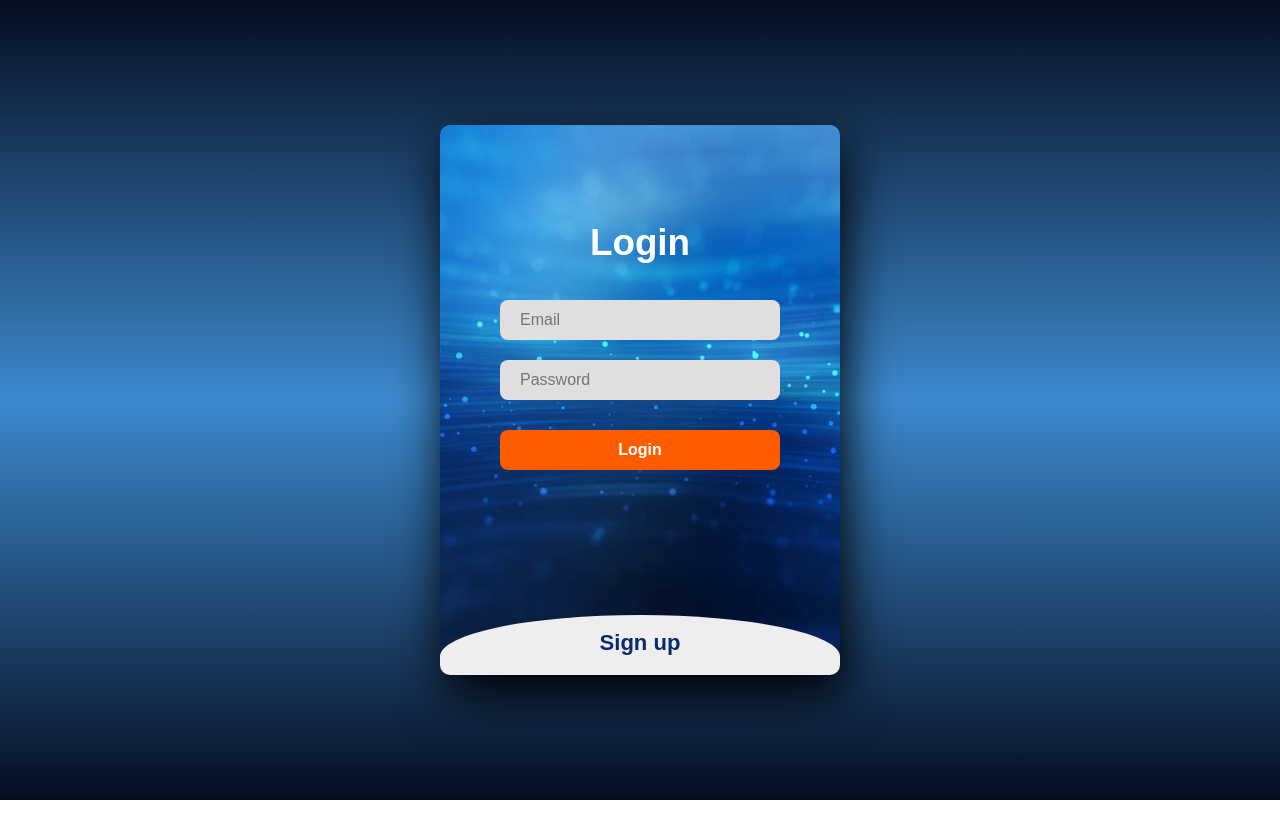
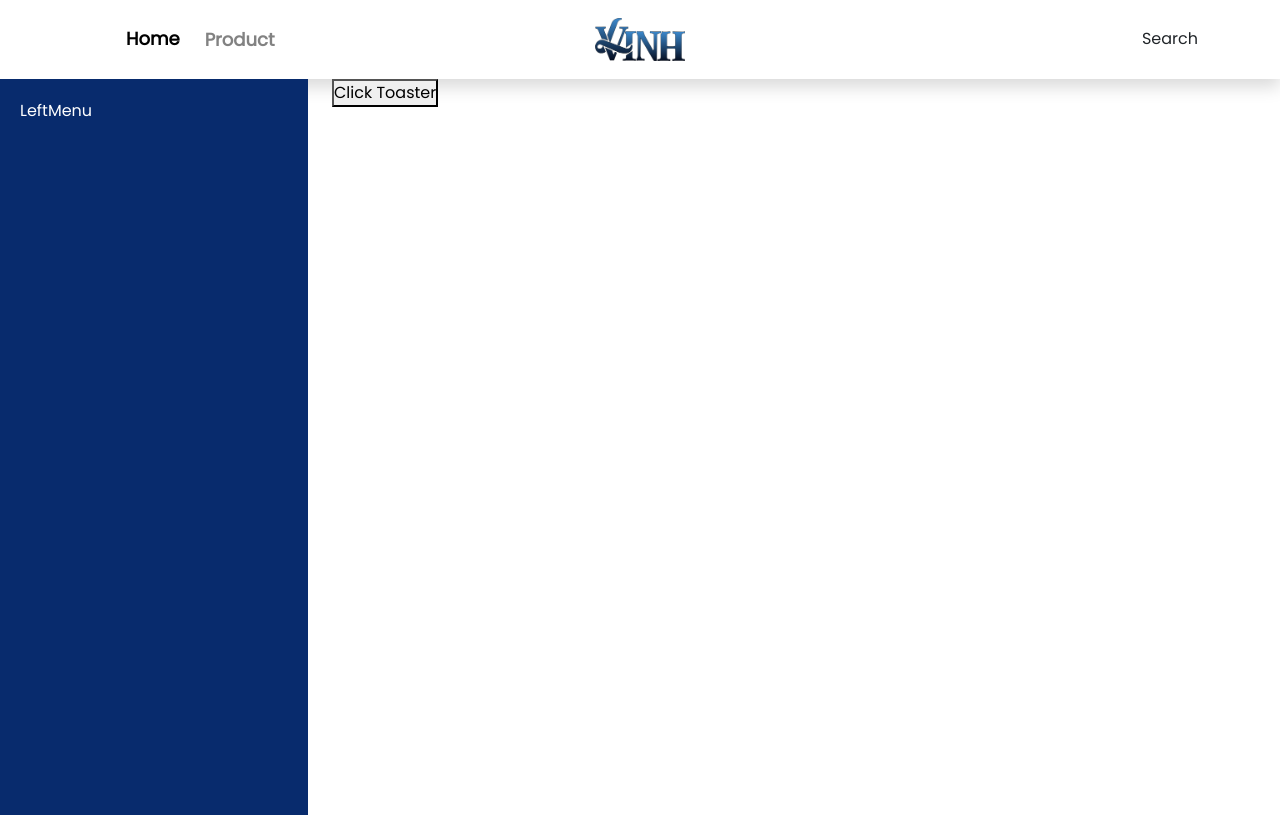
Before and after one commit to iswarning/mock-project, a React (Vite) app: page / in a window 1280 px wide. Before the commit this address led to /login. Built offline with nearby package versions, Linux system fonts and the light colour scheme.

Commit message:
update source code

```diff
--- a/src/App.jsx
+++ b/src/App.jsx
@@ -1,23 +1,26 @@
 import { useDispatch } from "react-redux";
-import { BrowserRouter, Route, Routes } from "react-router-dom";
+import { BrowserRouter, Route, Router, Routes } from "react-router-dom";
 import ProtectedRoute from "./components/ProtectedRoute";
 import Home from "./pages/home/Home";
 import WrapperLogin from "./pages/login/WrapperLogin";
+import TopMenu from "./components/TopMenu";
+import LeftMenu from "./components/LeftMenu";
 
 function App() {
   // const dispatch = useDispatch();
 
   return (
     <BrowserRouter>
-      <Routes>
-        <Route path="/login" element={<WrapperLogin />} />
-        <Route element={<ProtectedRoute />}>
+      <TopMenu />
+      <div className="row m-0 p-0">
+        <LeftMenu />
+        <Routes>
+          <Route path="/login" element={<WrapperLogin />} />
+          {/* <Route element={<ProtectedRoute />}> */}
           <Route path="/" element={<Home />} />
-          {/* <Route path="/products" element={<Products />} />
-          <Route path="/reviews" element={<Reviews />} />
-          <Route path="/checkout" element={<Checkout />} /> */}
-        </Route>
-      </Routes>
+          {/* </Route> */}
+        </Routes>
+      </div>
     </BrowserRouter>
   );
 }
--- /dev/null
+++ b/src/components/LeftMenu.jsx
@@ -0,0 +1,12 @@
+import React from "react";
+import "../styles/styleMenu.scss";
+
+function LeftMenu(props) {
+  return (
+    <div className="col-3 ps-0">
+      <div id="leftMenu">LeftMenu</div>
+    </div>
+  );
+}
+
+export default LeftMenu;
--- /dev/null
+++ b/src/components/TopMenu.jsx
@@ -0,0 +1,58 @@
+import React, { useState } from "react";
+import { useNavigate } from "react-router-dom";
+import logo from "../assets/logo.png";
+import "../styles/styleMenu.scss";
+
+function TopMenu(props) {
+  const navigate = useNavigate();
+  const [activeMenu, setActiveMenu] = useState("home");
+
+  const handleHome = () => {
+    setActiveMenu("home");
+    navigate("/");
+  };
+
+  return (
+    <div className="bg-white container-fluid shadow py-2   ">
+      <div className="container">
+        <div className="row">
+          <div className="col-5 text-align-items-center ">
+            <ul className="d-flex m-0 ">
+              <li>
+                <button
+                  className={` btn text-menu ${
+                    activeMenu === "home" ? "active" : ""
+                  }`}
+                  onClick={() => handleHome()}
+                >
+                  Home
+                  <span></span>
+                </button>
+              </li>
+              <li>
+                <button
+                  className={` btn text-menu ${
+                    activeMenu === "product" ? "active" : ""
+                  }`}
+                >
+                  Product
+                  <span></span>
+                </button>
+              </li>
+            </ul>
+          </div>
+          <div className="col-2 text-center ">
+            <span className="logo ">
+              <img src={logo} alt="" className="logo" />
+            </span>
+          </div>
+          <div className="col-5 text-align-items-center  ">
+            <div className="text-end w-100">Search</div>
+          </div>
+        </div>
+      </div>
+    </div>
+  );
+}
+
+export default TopMenu;
--- a/src/index.scss
+++ /dev/null
@@ -1,10 +0,0 @@
-$Blue: #082B6D;
-$lightBlue: #3C89CD;
-$darkBlue: #050D20;
-$primary: #FF5C00;
-$hoverPrimary: darken($primary, 10%);
-
-*{
-  padding: 0;
-  margin: 0;
-}
--- a/src/pages/home/Home.jsx
+++ b/src/pages/home/Home.jsx
@@ -14,7 +14,7 @@ const Home = () => {
   };
 
   return (
-    <div>
+    <div className="col-9">
       <Toaster
         toastOptions={{
           duration: 2000,
--- a/src/pages/login/style.scss
+++ b/src/pages/login/style.scss
@@ -1,6 +1,11 @@
-@import '../../index.scss';
+@import '../../styles/index.scss';
 
 .containerLogin{
+	position: absolute;
+	top: 0;
+	left: 0;
+	display: flex;
+	width: 100%;
 	margin: 0;
 	padding: 0;
 	display: flex;
--- /dev/null
+++ b/src/styles/index.scss
@@ -0,0 +1,21 @@
+@import url('https://fonts.googleapis.com/css2?family=Poppins');
+@import url('https://fonts.googleapis.com/css2?family=Montserrat');
+
+$Blue: #082B6D;
+$lightBlue: #3C89CD;
+$darkBlue: #050D20;
+$primary: #FF5C00;
+$hoverPrimary: darken($primary, 10%);
+
+*{
+  padding: 0;
+  margin: 0;
+}
+
+body {
+  font-family: "Poppins", sans-serif;
+}
+
+ul, li {
+  list-style: none;
+}
--- /dev/null
+++ b/src/styles/styleMenu.scss
@@ -0,0 +1,49 @@
+@import "./index.scss";
+
+.text-menu {
+    font-size: 18px;
+    font-weight: 600;
+    display: flex;
+    align-items: center;
+    color: #828282;
+    &:hover{
+        color: #000;
+    }
+    &.active {
+        color: #000;
+        border: none;
+        position: relative;
+
+        span {
+            position: absolute;
+            width: 8px;
+            height: 8px;
+            border-radius: 50%;
+            top: 0px;
+            left: 45%;
+        }
+    }
+  }
+
+.logo {
+    font-size: 26px;
+    color: $Blue;
+    font-family: "Ubuntu", sans-serif;
+    font-weight: 700;
+    font-style: normal;
+    width:  90px;
+    padding: 10px 0;
+}
+
+.text-align-items-center {
+    display: flex;
+    align-items: center;
+}
+
+#leftMenu {
+    height: 92vh;
+    // background: linear-gradient(to bottom, $darkBlue, $lightBlue);
+    background-color: $Blue;
+    color: #fff;
+    padding: 20px;
+}
```
Also changed, not shown: src/assets/logo.png (added), src/pages/home/style.scss (added).
